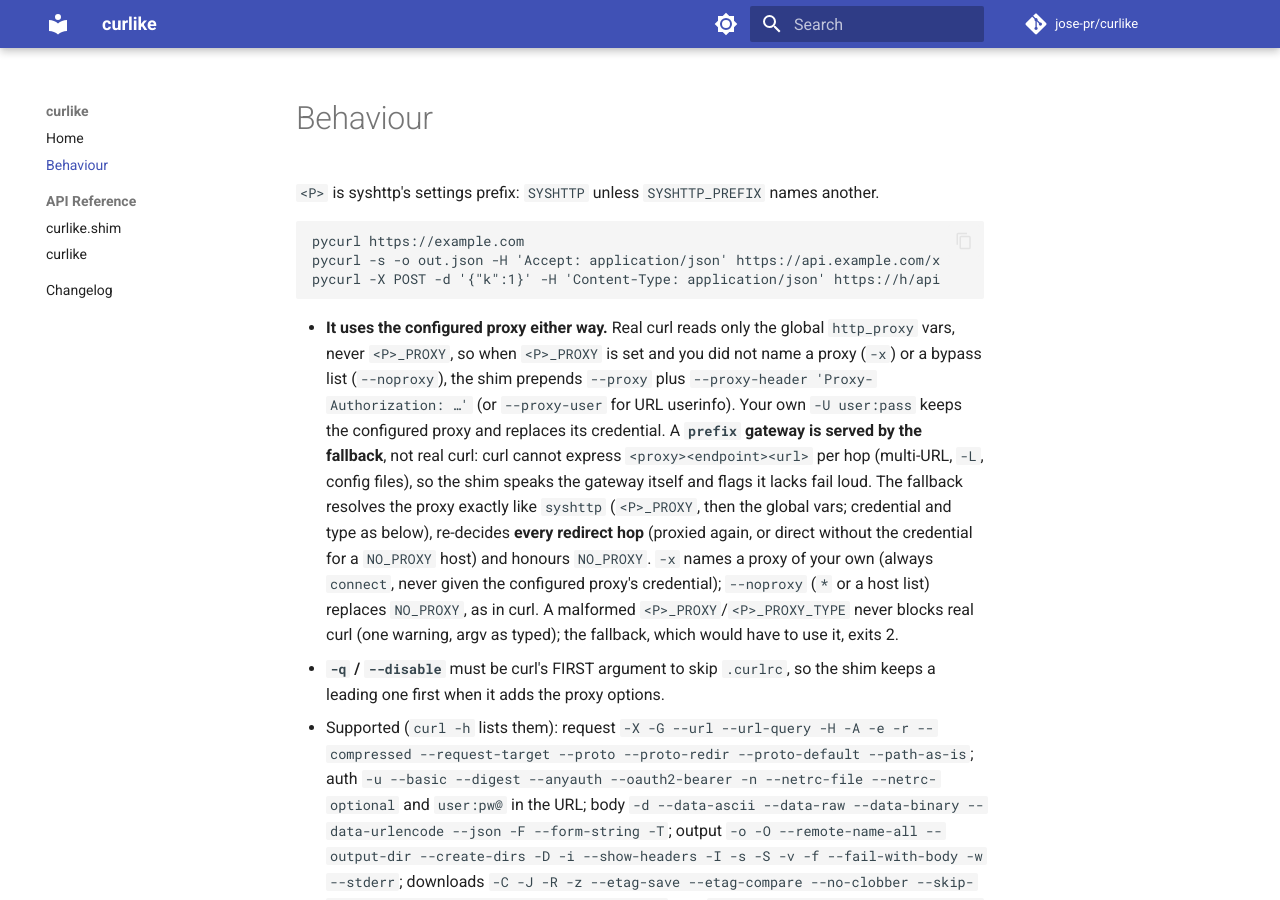
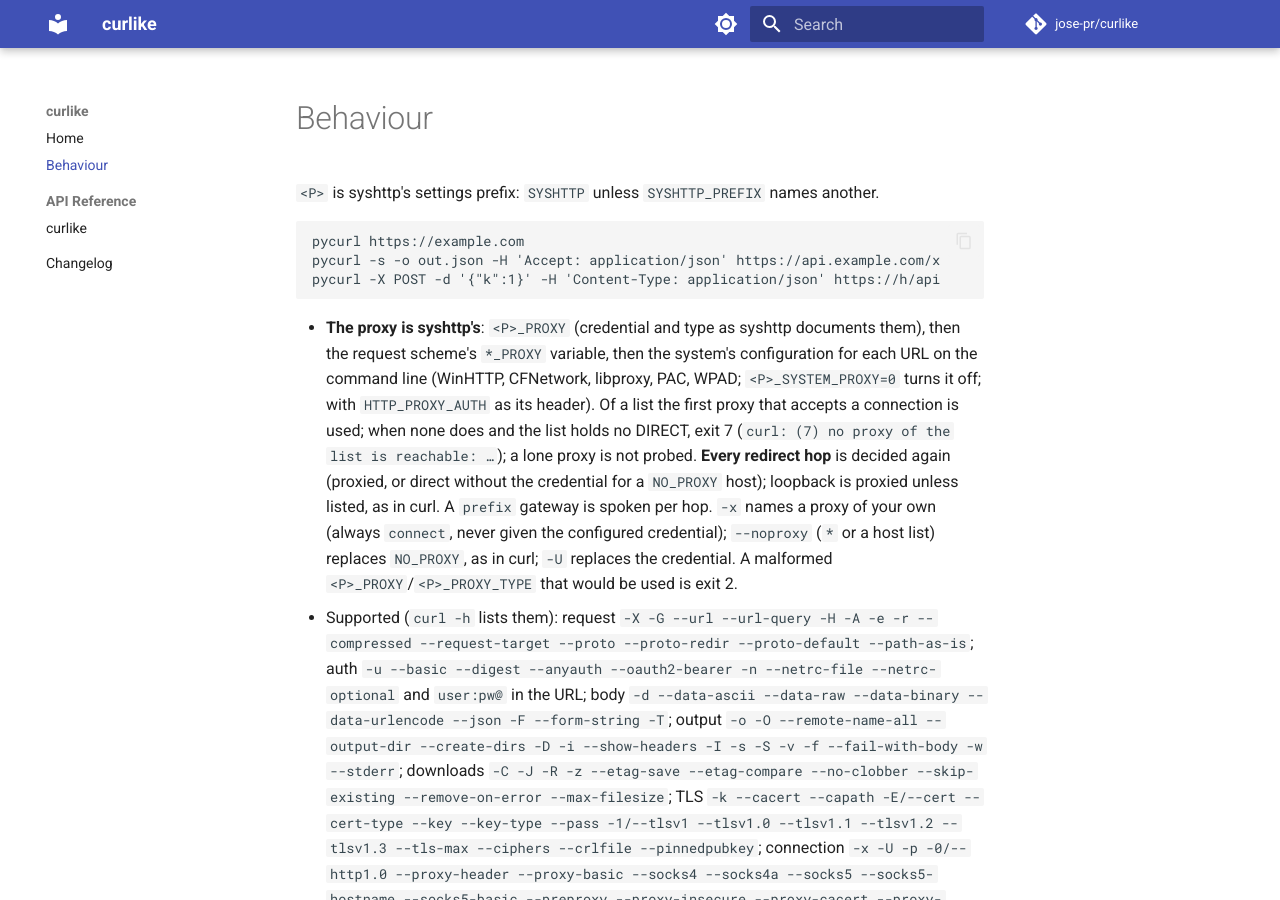
Before and after one commit to jose-pr/curlike, an MkDocs documentation site: the page built from docs/behaviour.md, in a window 1280 px wide and 900 px high. Built offline with MkDocs 1.6.1 and Material for MkDocs 9.7.7, drawn with Linux system fonts in a browser that asks for light colours; comment, search, counter and statistics services are not loaded; some of the changed text lies outside the part shown.

Commit message:
docs: curlike never runs the real curl; the launcher helpers

```diff
--- a/docs/behaviour.md
+++ b/docs/behaviour.md
@@ -6,24 +6,20 @@
     pycurl -s -o out.json -H 'Accept: application/json' https://api.example.com/x
     pycurl -X POST -d '{"k":1}' -H 'Content-Type: application/json' https://h/api
 
-- **It uses the configured proxy either way.** Real curl reads only the global
-  `http_proxy` vars, never `<P>_PROXY`, so when `<P>_PROXY` is set and you
-  did not name a proxy (`-x`) or a bypass list (`--noproxy`), the shim prepends
-  `--proxy` plus `--proxy-header 'Proxy-Authorization: …'` (or `--proxy-user`
-  for URL userinfo). Your own `-U user:pass` keeps the configured proxy and replaces
-  its credential. A **`prefix` gateway is served by the fallback**, not real
-  curl: curl cannot express `<proxy><endpoint><url>` per hop (multi-URL, `-L`,
-  config files), so the shim speaks the gateway itself and flags it lacks fail
-  loud. The fallback resolves the proxy exactly like `syshttp` (`<P>_PROXY`,
-  then the global vars; credential and type as below), re-decides **every
-  redirect hop** (proxied again, or direct without the credential for a
-  `NO_PROXY` host) and honours `NO_PROXY`. `-x` names a proxy of your own
-  (always `connect`, never given the configured proxy's credential); `--noproxy`
-  (`*` or a host list) replaces `NO_PROXY`, as in curl. A malformed
-  `<P>_PROXY`/`<P>_PROXY_TYPE` never blocks real curl (one warning, argv
-  as typed); the fallback, which would have to use it, exits 2.
-- **`-q` / `--disable`** must be curl's FIRST argument to skip `.curlrc`, so
-  the shim keeps a leading one first when it adds the proxy options.
+- **The proxy is syshttp's**: `<P>_PROXY` (credential and type as syshttp
+  documents them), then the request scheme's `*_PROXY` variable, then the
+  system's configuration for each URL on the command line (WinHTTP,
+  CFNetwork, libproxy, PAC, WPAD; `<P>_SYSTEM_PROXY=0` turns it off; with
+  `HTTP_PROXY_AUTH` as its header). Of a list the first proxy that accepts a
+  connection is used; when none does and the list holds no DIRECT, exit 7
+  (`curl: (7) no proxy of the list is reachable: …`); a lone proxy is not
+  probed. **Every redirect hop** is decided again (proxied, or direct without
+  the credential for a `NO_PROXY` host); loopback is proxied unless listed, as
+  in curl. A `prefix` gateway is spoken per hop. `-x` names a proxy of your
+  own (always `connect`, never given the configured credential); `--noproxy`
+  (`*` or a host list) replaces `NO_PROXY`, as in curl; `-U` replaces the
+  credential. A malformed `<P>_PROXY`/`<P>_PROXY_TYPE` that would be used is
+  exit 2.
 - Supported (`curl -h` lists them): request `-X -G --url --url-query -H -A -e
   -r --compressed --request-target --proto --proto-redir --proto-default --path-as-is`; auth `-u --basic --digest --anyauth --oauth2-bearer -n --netrc-file
   --netrc-optional` and `user:pw@` in the URL; body `-d --data-ascii --data-raw
@@ -212,29 +208,14 @@
 - **Unsupported flags fail loud** (`curl: (2) Unsupported options: --http2`, exit
   2) rather than silently do the wrong thing — that guard is deliberate. If you
   hit one, call real `curl`.
-- **`<P>_CURL_SSL_REVOKE`** — certificate revocation for a real curl on
-  Windows' Schannel (Git Bash's curl, `System32\curl.exe`), which checks it and
-  fails with exit 60 ("the revocation status is unknown") when a certificate's
-  revocation list is missing or unreachable — common behind a TLS-inspecting
-  proxy — while OpenSSL curls (Linux, macOS) never check. `best-effort`
-  (default) adds `--ssl-revoke-best-effort`: a list that is there is checked, a
-  missing one is not a failure. `false` adds `--ssl-no-revoke`, `true` adds
-  nothing. Only for a Schannel curl, and never when the command names
-  `--ssl-no-revoke` / `--ssl-revoke-best-effort` itself. curl has no such
-  option for an `https://` proxy's own
-  certificate: through one whose certificate has no revocation list, a
-  Schannel curl fails whatever is set (the fallback does not: `<P>_CURL=` cannot
-  help, but removing the real curl from PATH, or an OpenSSL curl, does). The fallback checks no revocation (as OpenSSL curl) unless
-  `--crlfile`.
-- **`<P>_CURL_COMPAT`** — the curl version the fallback answers as where curl
+- **Revocation**: curlike checks no certificate revocation (as an OpenSSL
+  curl) unless `--crlfile`.
+- **`<P>_CURL_COMPAT`** — the curl version curlike answers as where curl
   versions disagree (`8.19`, `8.19.0`), or `auto` (default): the real curl on
   PATH, else the newest measured (8.22). It changes only the answers listed in
   `curlike.compat`, each measured against curl's own builds; an
   unreadable value is exit 2.
-- **`<P>_CURL=0`** (or `n`/`no`/`false`/`off`) runs the real curl exactly as
-  typed — no configured proxy, no hooks, no fallback; exit 2 if there is none. Unset
-  or `1`/`y` is the shim.
-- Fallback TLS verifies against the **OS trust store** — `syshttp.tls`, the
+- TLS verifies against the **OS trust store** — `syshttp.tls`, the
   same store the requests session uses — unless `--cacert` / `--capath` or
   `$CURL_CA_BUNDLE` name one, which replaces it as in curl; `-k/--insecure`
   disables verification. `--cert file[:password]` (the file may hold the key),
--- a/mkdocs.yml
+++ b/mkdocs.yml
@@ -30,7 +30,6 @@
   - Home: index.md
   - Behaviour: behaviour.md
   - API Reference:
-      - curlike.shim: api/shim.md
       - curlike: api/fallback.md
   - Changelog: changelog.md
 
```
Also changed, not shown: AGENTS.md (+2 -4 lines), CHANGELOG.md (+13 -0 lines), README.md (+17 -24 lines), docs/api/fallback.md (+1 -1 lines), docs/api/shim.md (deleted, +0 -3 lines), docs/index.md (+5 -5 lines).
